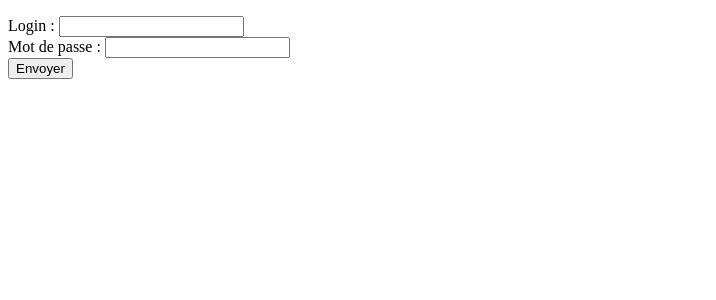
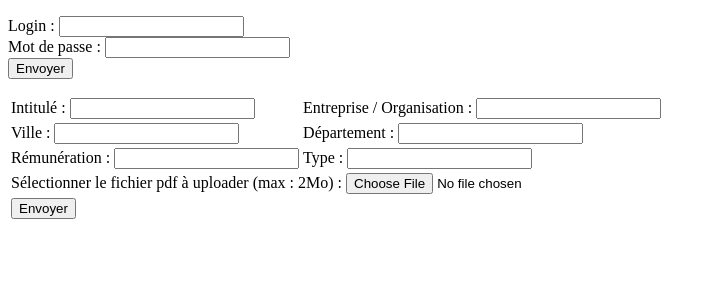
Before and after one commit to gund38/Projet_Tutore, a PHP site: page / in a window 1280 px wide. Shown: the top 300 px of the page, without its empty margins (0-716 px from the left). Run offline with PHP 8.4, Linux system fonts and the light colour scheme; data that the repository does not hold is empty.

Commit message:
Ajout de l'upload de PDF et modification de la fonction d'anti-renvoi de formulaire

```diff
--- a/site/fonctions.php
+++ b/site/fonctions.php
@@ -16,6 +16,15 @@
                 $fichierActuel .= '?' . $_SERVER['QUERY_STRING'];
             }
 
+            foreach ($_FILES as $fichier => $valeurs) {
+                $nom = substr($valeurs['tmp_name'], 1);
+
+                if ($valeurs['error'] == 0
+                        && move_uploaded_file($valeurs['tmp_name'], $nom)) {
+                    $_SESSION['sauvegardeFILES'][$fichier]['tmp_name'] = $nom;
+                }
+            }
+
             header('Location: ' . $fichierActuel);
             exit;
         }
--- a/site/index.php
+++ b/site/index.php
@@ -21,7 +21,6 @@
 
             $bdd = ConnexionBD::getInstance()->getBDD();
 
-//            $_SESSION['bdd'] = $bdd;
             $manager = new PersonneManager($bdd);
 
             $personnes = $manager->getList();
@@ -36,11 +35,58 @@
 
         <form action="connexion.php" method="post">
             <p>
-                <label for="login">Login</label> : <input type="text" name="login" id="login" /><br />
-                <label for="mdp">Mot de passe</label> :  <input type="password" name="mdp" id="mdp" /><br />
+                <label for="login">Login : </label><input type="text" name="login" id="login" /><br />
+                <label for="mdp">Mot de passe : </label> <input type="password" name="mdp" id="mdp" /><br />
 
                 <input type="submit" value="Envoyer" />
             </p>
         </form>
+
+        <form action="ajouterOffre.php" method="post" enctype="multipart/form-data">
+            <table>
+                <tr>
+                    <td>
+                        <label for="intitule">Intitulé : </label>
+                        <input type="text" name="intitule" id="intitule" />
+                    </td>
+                    <td>
+                        <label for="entreprise">Entreprise / Organisation : </label>
+                        <input type="text" name="entreprise" id="entreprise" />
+                    </td>
+                </tr>
+                <tr>
+                    <td>
+                        <label for="ville">Ville : </label>
+                        <input type="text" name="ville" id="ville" />
+                    </td>
+                    <td>
+                        <label for="departement">Département : </label>
+                        <input type="text" name="departement" id="departement" />
+                    </td>
+                </tr>
+                <tr>
+                    <td>
+                        <label for="remuneration">Rémunération : </label>
+                        <input type="text" name="remuneration" id="remuneration" />
+                    </td>
+                    <td>
+                        <label for="type">Type : </label>
+                        <input type="text" name="type" id="type" />
+                    </td>
+                </tr>
+                <tr>
+                    <td colspan="2">
+                        <label for="fichier">Sélectionner le fichier pdf à uploader (max : 2Mo) : </label>
+                        <input type="hidden" name="MAX_FILE_SIZE" value="2097150" />
+                        <input type="file" name="fichier" id="fichier" />
+                    </td>
+                </tr>
+                <tr>
+                    <td colspan="2">
+                        <input type="submit" value="Envoyer" />
+                    </td>
+                </tr>
+            </table>
+        </form>
     </body>
 </html>
--- a/site/profil.html
+++ b/site/profil.html
@@ -53,9 +53,9 @@
                 </div>
                 <div id="profil_bouton">
                     <table>
-                        <tr><td> <a href="#">Sauvegarder</a> </td><td>
-                        <tr><td> <a href="#">Voir mon profil public</a> </td><td>
-                        <tr><td> <a href="#">Réinitialiser mon profil</a> </td><td>
+                        <tr><td> <a href="#">Sauvegarder</a> </td></tr>
+                        <tr><td> <a href="#">Voir mon profil public</a> </td></tr>
+                        <tr><td> <a href="#">Réinitialiser mon profil</a> </td></tr>
                     </table>
                 </div>
                 <div id="profil_general">
```
Also changed, not shown: site/ajouterOffre.php (added, +74 -0 lines), 1 other file.
